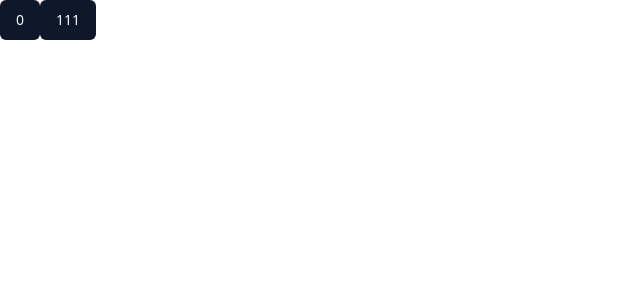
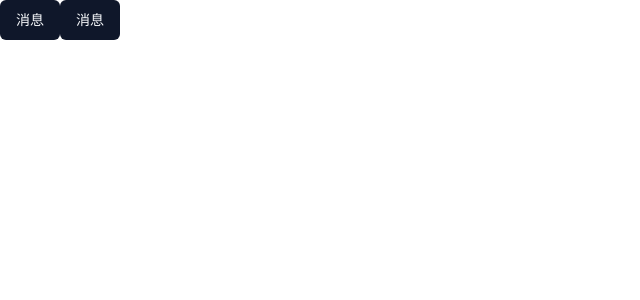
Before and after one commit to ndzy01/ndzy-utils, a React (Vite) app: page / in a window 1280 px wide. Shown: the top 300 px of the page, without its empty margins (0-640 px from the left). Built offline with nearby package versions, Linux system fonts and the light colour scheme.

Commit message:
chore: 1

```diff
--- a/package.json
+++ b/package.json
@@ -12,7 +12,7 @@
   "lint-staged": {
     "src/**": [
       "prettier --config .prettierrc.cjs --write",
-      "eslint --fix"
+      "eslint --ext ts,tsx --fix"
     ]
   },
   "dependencies": {
--- a/src/app/App.tsx
+++ b/src/app/App.tsx
@@ -1,26 +1,26 @@
-import { useStores } from "@/store"
 import { observer } from "mobx-react-lite"
+
+import { message } from "@/components/message.tsx"
 
 import { Button } from "../components/ui/button.tsx"
 
-const T = (props: any) => {
-  return <div {...props}>111</div>
-}
-
 const App = observer(() => {
-  const {
-    demo: {
-      state: { count },
-      updateState,
-    },
-  } = useStores()
-
   return (
     <>
-      <Button onClick={() => updateState({ count: count + 1 })}>{count}</Button>
+      <Button
+        onClick={() => {
+          message({ content: "111", style: { height: "200px" } })
+        }}
+      >
+        消息
+      </Button>
 
-      <Button asChild>
-        <T />
+      <Button
+        onClick={() => {
+          message({ content: "222", duration: 300, style: { height: "50px" } })
+        }}
+      >
+        消息
       </Button>
     </>
   )
--- /dev/null
+++ b/src/components/index.css
@@ -0,0 +1,15 @@
+.message-container {
+  position: fixed;
+  top: 50px;
+  right: 20px;
+  z-index: 999;
+  width: 100%;
+}
+
+.message {
+  background: #f0f0f0;
+  padding: 10px 20px;
+  margin-bottom: 10px;
+  border-radius: 5px;
+  box-shadow: 0 2px 8px rgba(0, 0, 0, 0.15);
+}
--- /dev/null
+++ b/src/components/message.tsx
@@ -0,0 +1,64 @@
+import { CSSProperties, ReactNode, useEffect } from "react"
+import { createRoot } from "react-dom/client"
+
+import "./index.css"
+
+interface MessageProps {
+  onClose?: () => void
+  className?: string
+  content: ReactNode
+  duration?: number
+  style?: CSSProperties
+}
+
+const createContainer = (className: string) => {
+  let container = document.querySelector(`.${className}-container`)
+
+  if (!container) {
+    container = document.createElement("div")
+    container.className = `${className}-container`
+    document.body.appendChild(container)
+  }
+
+  return container
+}
+
+export const Message = ({
+  content,
+  onClose,
+  className = "message",
+  duration = 3,
+  style,
+}: MessageProps) => {
+  useEffect(() => {
+    if (!duration || !onClose) return
+
+    const timer = setTimeout(onClose, duration * 1000)
+    return () => clearTimeout(timer)
+  }, [onClose, duration])
+
+  return (
+    <div className={className} style={{ ...(style || {}) }}>
+      {content}
+    </div>
+  )
+}
+
+export const message = (params: MessageProps) => {
+  const container = createContainer("message")
+  const notificationElement = document.createElement("div")
+  notificationElement.id = `message_${Date.now()}`
+  notificationElement.className = `message-wrapper`
+  container.appendChild(notificationElement)
+  const root = createRoot(notificationElement)
+  const removeNotification = () => {
+    root.unmount()
+    notificationElement.remove()
+
+    if (!container.hasChildNodes()) {
+      container.remove()
+    }
+  }
+
+  root.render(<Message onClose={removeNotification} {...params} />)
+}
--- a/src/utils.ts
+++ b/src/utils.ts
@@ -1,6 +1,8 @@
 import axios, { AxiosInstance, AxiosRequestHeaders } from "axios"
 import { clsx, type ClassValue } from "clsx"
 import { twMerge } from "tailwind-merge"
+
+import { message } from "@/components/message.tsx"
 
 export const cn = (...inputs: ClassValue[]) => {
   return twMerge(clsx(inputs))
@@ -49,13 +51,19 @@ export const createAxiosInstance = (url: string) => {
 
   // 创建响应拦截
   axiosInstance.interceptors.response.use(
-    (res) => res.data,
+    (res) => {
+      message({ content: res.data.msg })
+
+      return res.data
+    },
     (error) => {
       if (error?.response?.data?.statusCode === 401) {
-        return Promise.resolve({ status: 1, msg: "登录失效，请重新登录" })
+        message({ content: "登录失效，请重新登录" })
+
+        return
       }
 
-      return Promise.resolve({ status: 1, msg: "出错了，请联系管理员" })
+      message({ content: "出错了，请联系管理员" })
     }
   )
 
```
Also changed, not shown: 1 other file (tests, documents, lock files or other folders).
